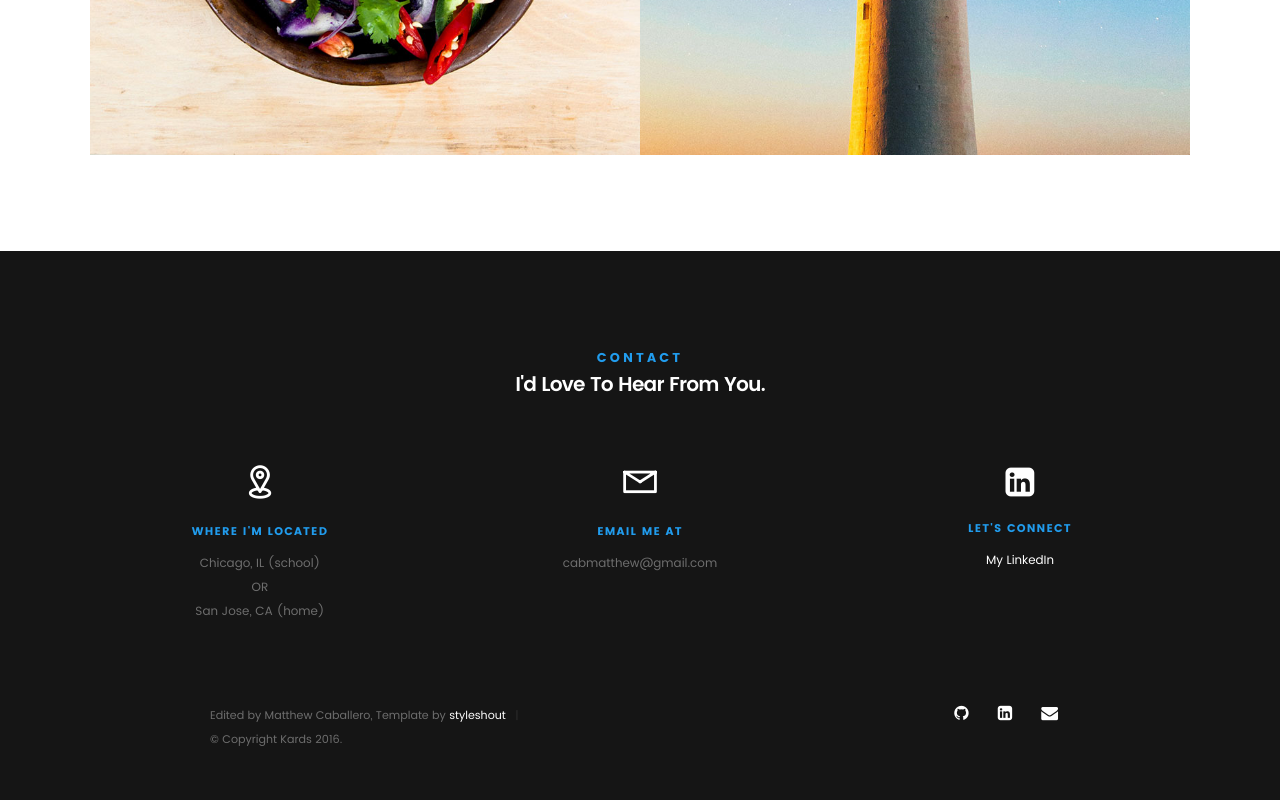
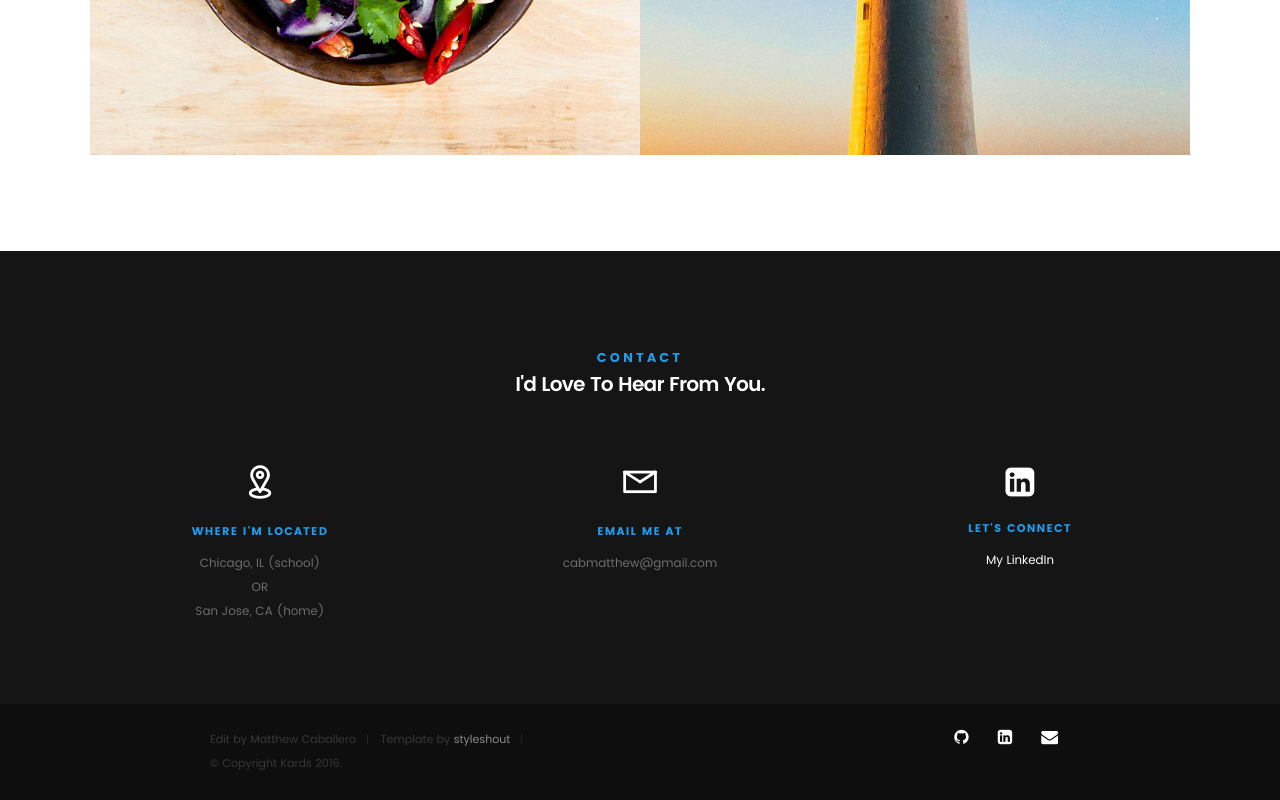
Before and after one commit to cabmatthew/cabmatthew.github.io, a plain HTML site: page index.html in a window 1280 px wide. Shown: the part 5017-5817 px from the top of the page. Before the commit the page ends 5793 px from the top, so only its background shows below. Drawn offline with Linux system fonts and the light colour scheme; files whose address does not match are found by name.

Commit message:
edit footer

```diff
--- a/css/main.css
+++ b/css/main.css
@@ -2554,11 +2554,13 @@ header .logo a {
  */
 footer {
 	padding-bottom: 3rem;
+	padding-top: 3rem;
 	font-size: 1.4rem;
 	font-family: "poppins-regular", sans-serif;
+	background-color: #0e0e0e;
 }
 footer a, footer a:visited {
-	color: #FFFFFF;
+	color: #8c8c8c;
 }
 footer a:hover, footer a:focus {
 	color: #219ced;
@@ -2583,7 +2585,7 @@ footer .footer-social li {
 	padding: 0;
 }
 footer .footer-social li a {
-	color: #FFFFFF;
+	color: #ffffff;
 }
 footer .copyright span {
 	display: inline-block;
@@ -2596,6 +2598,10 @@ footer .copyright span::after {
 }
 footer .copyright span:last-child::after {
 	display: none;
+}
+
+#copee {
+	color: rgb(56, 56, 56);
 }
 
 /**
--- a/index.html
+++ b/index.html
@@ -711,9 +711,10 @@
 	      </div>
 
       	<div class="col-six tab-full">
-	      	<div class="copyright">
+	      	<div id="copee" class="copyright">
 
-		        	<span>Edited by Matthew Caballero, Template by <a href="http://www.styleshout.com/">styleshout</a></span>
+		        	<span>Edit by Matthew Caballero</span>
+					<span>Template by <a href="http://www.styleshout.com/">styleshout</a></span>
 				<span>© Copyright Kards 2016.</span>
 		         </div>
 	      	</div>
```
